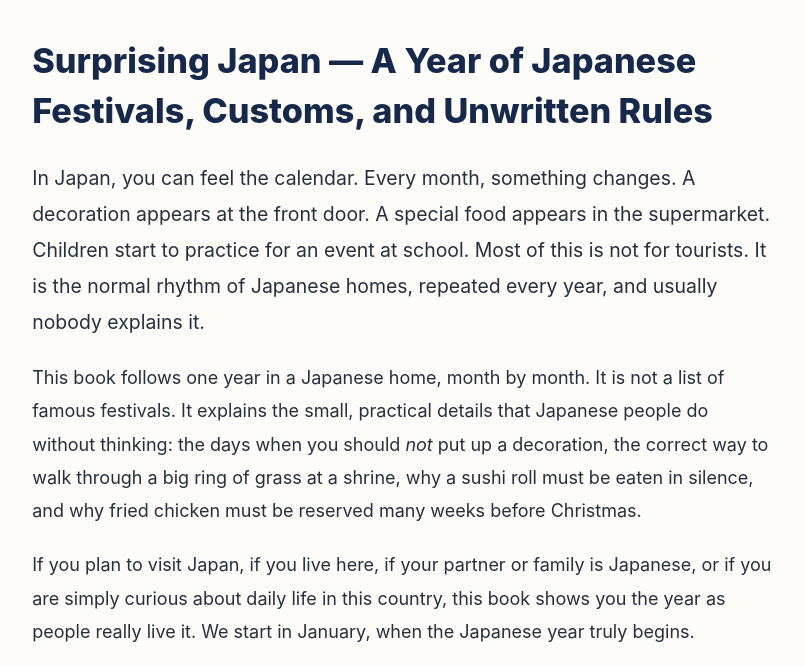
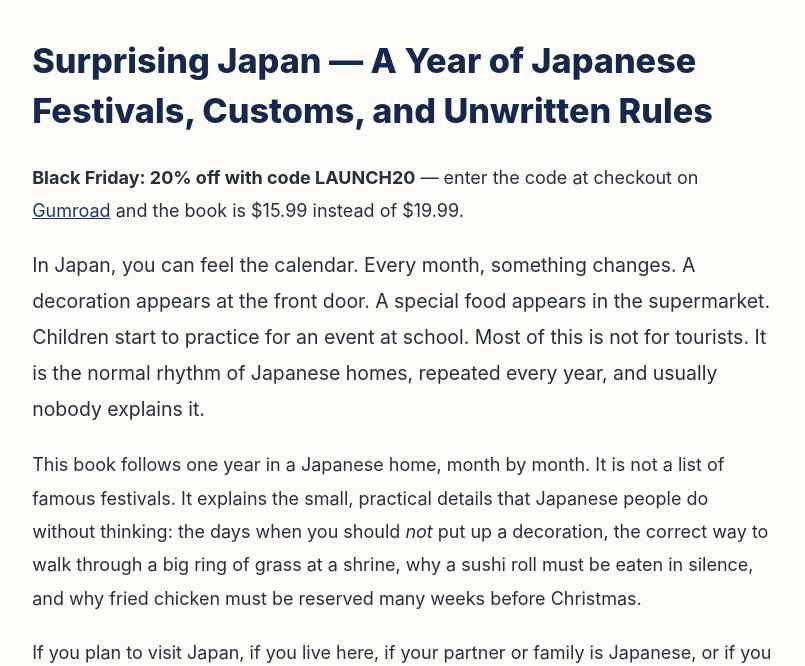
Before and after one commit to 44ailab/surprising-japan, a plain HTML site: page index.html in a window 1280 px wide. Shown: the part 106-772 px from the top of the page, without its empty margins (237-1042 px from the left). Drawn offline with Linux system fonts and the light colour scheme.

Commit message:
Add Black Friday LAUNCH20 line to top page

```diff
--- a/index.html
+++ b/index.html
@@ -33,6 +33,8 @@
 </header>
 <main>
 <h1>Surprising Japan — A Year of Japanese Festivals, Customs, and Unwritten Rules</h1>
+
+<p><strong>Black Friday: 20% off with code LAUNCH20</strong> — enter the code at checkout on <a href="https://aismartlab.gumroad.com/l/japanese-year">Gumroad</a> and the book is $15.99 instead of $19.99.</p>
 
 <p class="lead">In Japan, you can feel the calendar. Every month, something changes. A decoration appears at the front door. A special food appears in the supermarket. Children start to practice for an event at school. Most of this is not for tourists. It is the normal rhythm of Japanese homes, repeated every year, and usually nobody explains it.</p>
 
```
